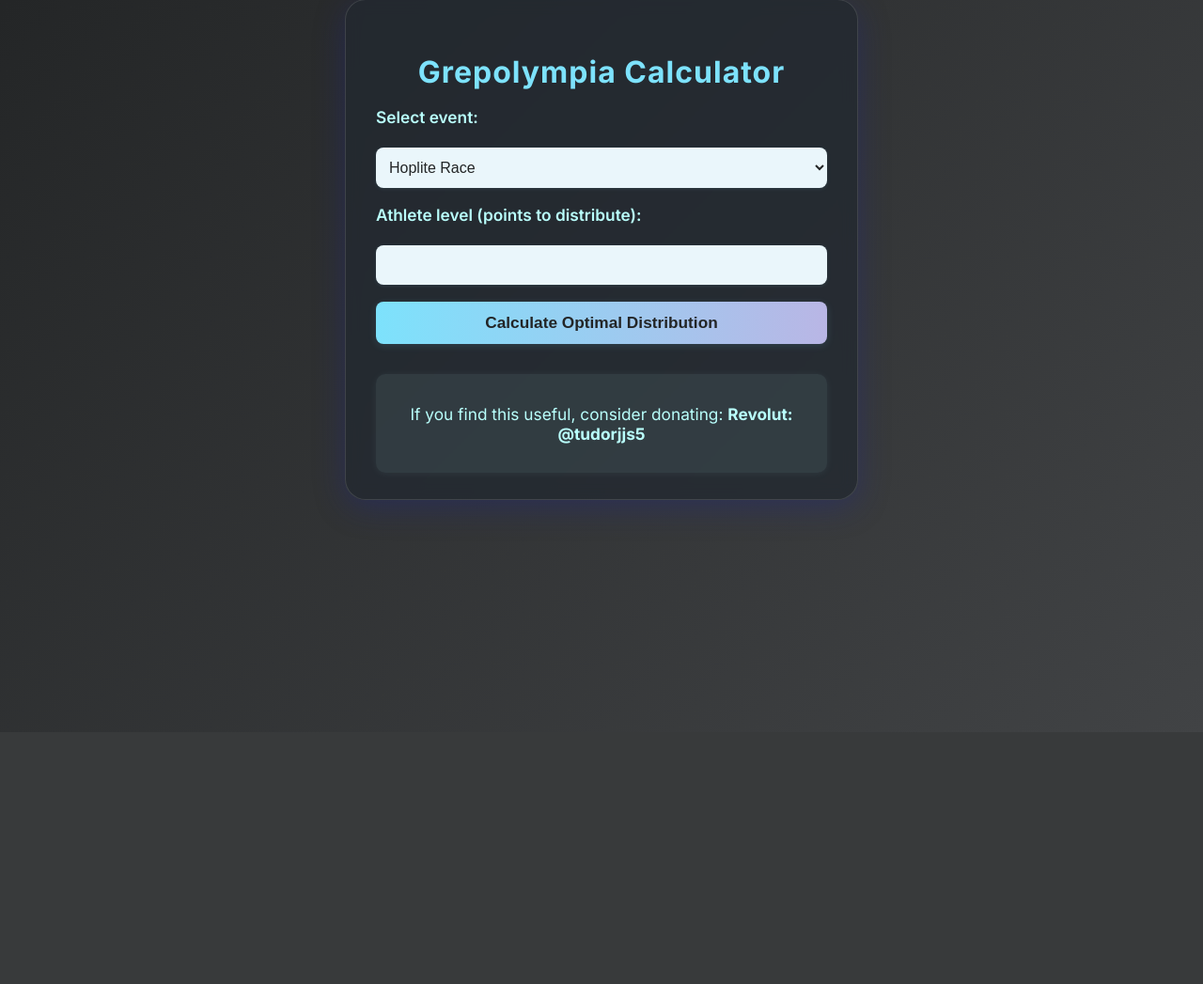
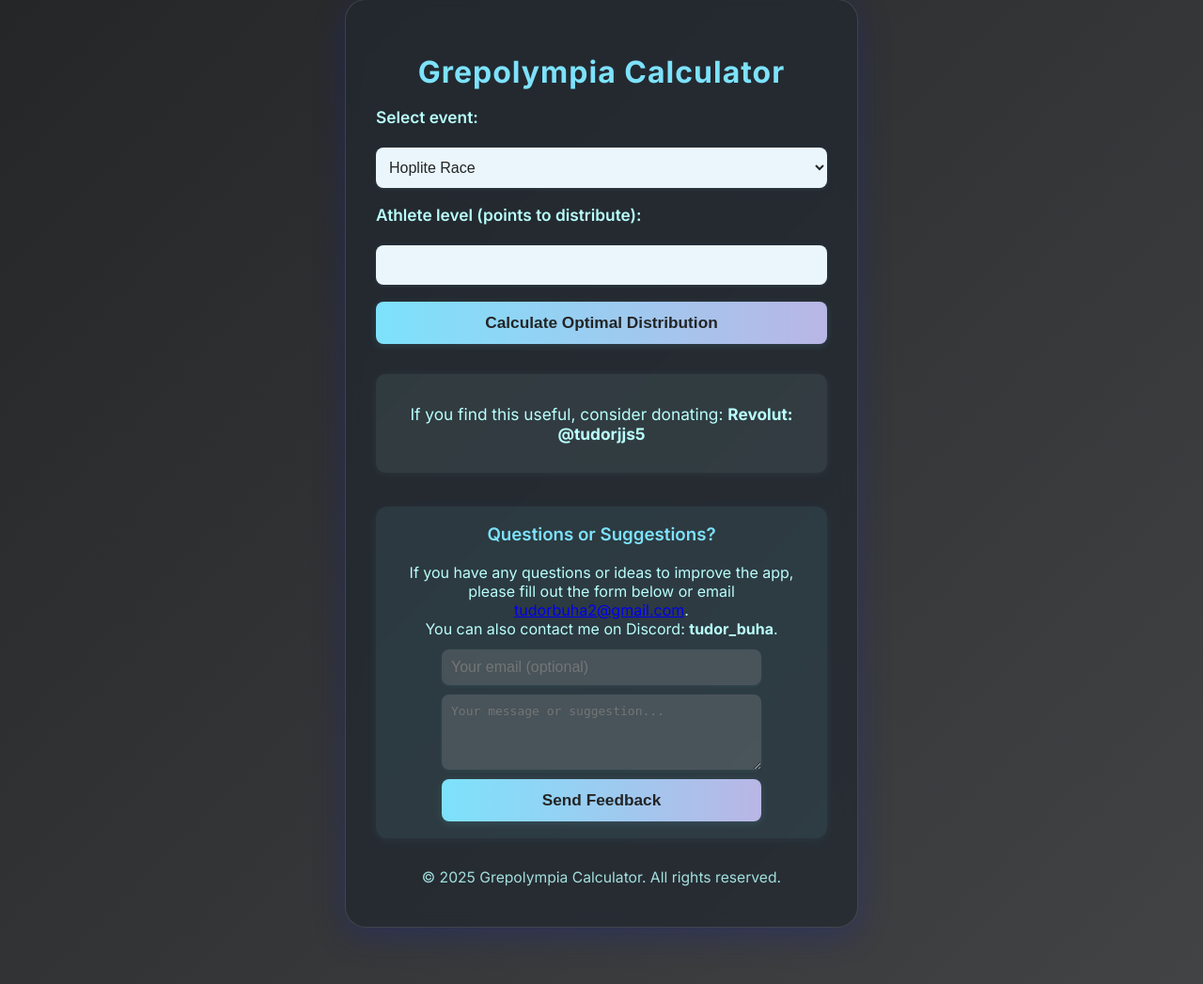
Before and after one commit to TudorBuha/grepolympia-calculator, a Flask app: page / in a window 1280 px wide. Shown: the part 61-1108 px from the top of the page at 94% size. Before the commit the page ends 633 px from the top, so only its background shows below. Run offline with Flask 3, Linux system fonts and the light colour scheme.

Commit message:
Copyright, Discord and Mail Contacts added

```diff
--- a/app/main.py
+++ b/app/main.py
@@ -2,6 +2,7 @@ import os
 from flask import Flask, request, render_template, redirect
 from werkzeug.utils import secure_filename
 from app.model import load_dataset, train_model, predict_best_distribution
+from datetime import datetime
 
 # app = Flask(__name__)
 app = Flask(__name__, template_folder=os.path.join(os.path.dirname(__file__), '../templates'), static_folder=os.path.join(os.path.dirname(__file__), '../static'))
@@ -15,7 +16,7 @@ discipline_files = {
 
 @app.route("/", methods=["GET"])
 def index():
-    return render_template("index.html", disciplines=discipline_files.keys())
+    return render_template("index.html", disciplines=discipline_files.keys(), year=datetime.now().year)
 
 @app.route("/predict", methods=["POST"])
 def predict():
@@ -32,7 +33,8 @@ def predict():
                            selected=discipline,
                            level=level,
                            result=dist,
-                           score=score)
+                           score=score,
+                           year=datetime.now().year)
 
 @app.route("/upload", methods=["POST"])
 def upload():
@@ -48,3 +50,8 @@ def upload():
         discipline_files[new_name] = filename
 
     return redirect("/")
+
+@app.route("/contact", methods=["POST"])
+def contact():
+    # In a real app, you would send the email here
+    return render_template("index.html", disciplines=discipline_files.keys(), contact_success=True, year=datetime.now().year)
--- a/static/style.css
+++ b/static/style.css
@@ -155,3 +155,58 @@ li {
     transform: rotate(360deg);
   }
 }
+
+.contact {
+    margin-top: 36px;
+    padding: 18px 16px;
+    background: rgba(125,226,252,0.08);
+    border-radius: 12px;
+    box-shadow: 0 2px 12px rgba(125,226,252,0.06);
+    animation: fadeIn 0.8s ease;
+    text-align: center;
+}
+.contact h3 {
+    margin-top: 0;
+    color: #7de2fc;
+}
+.contact p {
+    color: #b9fffc;
+    margin-bottom: 12px;
+}
+.contact form {
+    display: flex;
+    flex-direction: column;
+    gap: 10px;
+    margin: 0 auto;
+    max-width: 340px;
+}
+.contact input[type="email"], .contact textarea {
+    padding: 10px;
+    border-radius: 8px;
+    border: none;
+    background: rgba(255,255,255,0.13);
+    color: #232526;
+    font-size: 1em;
+    resize: vertical;
+    box-shadow: 0 1px 4px rgba(125,226,252,0.08);
+}
+.contact textarea:focus, .contact input[type="email"]:focus {
+    background: #eaf6fb;
+    color: #232526;
+    box-shadow: 0 0 0 2px #7de2fc55;
+}
+.contact-success {
+    margin-top: 10px;
+    color: #2ecc71;
+    font-weight: 600;
+    background: rgba(46,204,113,0.08);
+    border-radius: 6px;
+    padding: 8px 0;
+}
+.footer {
+    margin-top: 32px;
+    text-align: center;
+    color: #b9fffc;
+    font-size: 0.98em;
+    opacity: 0.85;
+}
--- a/templates/index.html
+++ b/templates/index.html
@@ -51,6 +51,24 @@
         <div class="donate">
             <p>If you find this useful, consider donating: <strong>Revolut: @tudorjjs5</strong></p>
         </div>
+
+        <div class="contact">
+            <h3>Questions or Suggestions?</h3>
+            <p>If you have any questions or ideas to improve the app, please fill out the form below or email <a href="mailto:tudorbuha2@gmail.com">tudorbuha2@gmail.com</a>.<br>
+            You can also contact me on Discord: <strong>tudor_buha</strong>.</p>
+            <form method="post" action="/contact">
+                <input type="email" name="email" placeholder="Your email (optional)" autocomplete="email">
+                <textarea name="message" placeholder="Your message or suggestion..." required rows="4"></textarea>
+                <button type="submit">Send Feedback</button>
+            </form>
+            {% if contact_success %}
+                <div class="contact-success">Thank you for your feedback!</div>
+            {% endif %}
+        </div>
+
+        <footer class="footer">
+            <p>&copy; {{ year }} Grepolympia Calculator. All rights reserved.</p>
+        </footer>
     </div>
     <script>
         window.addEventListener('load', () => {
```
